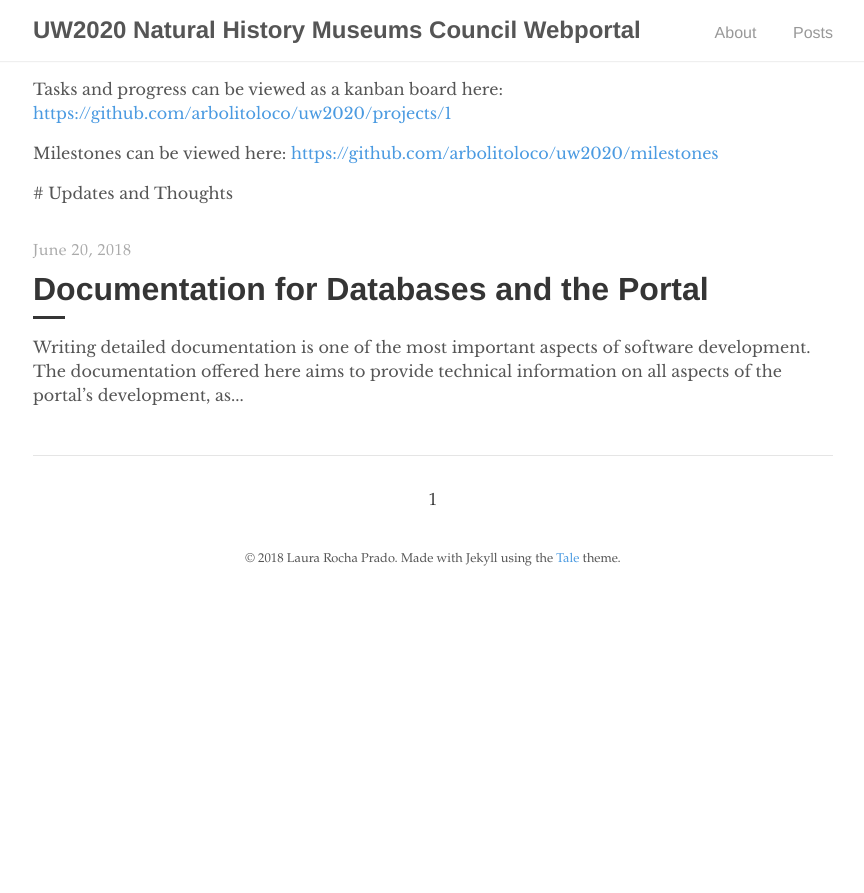
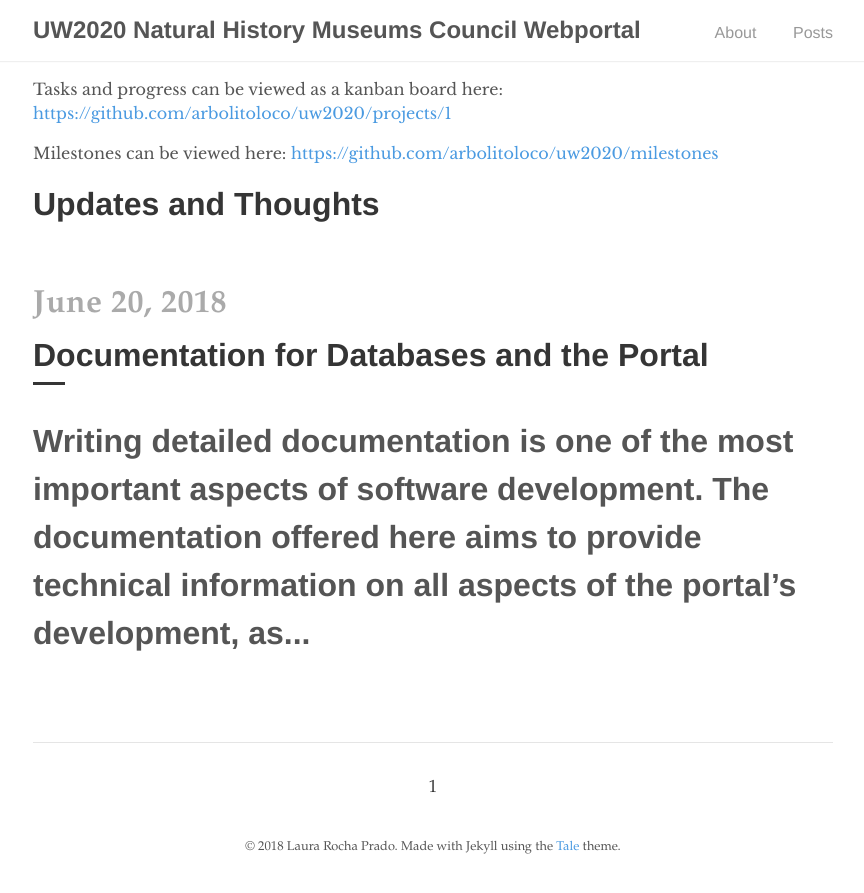
Before and after one commit to arbolitoloco/uw2020, a Jekyll site: the page built from index.html, in a window 1280 px wide. Shown: the top 893 px of the page, without its empty margins (207-1071 px from the left). Built offline with Jekyll 4.4.1, drawn with Linux system fonts in a browser that asks for light colours; the list of posts is cut into pages by our own code.

Commit message:
changed title sizes

```diff
--- a/_layouts/home.html
+++ b/_layouts/home.html
@@ -21,13 +21,13 @@
     <p>Milestones can be viewed here: <a href="https://github.com/arbolitoloco/uw2020/milestones">https://github.com/arbolitoloco/uw2020/milestones</a></p>
 
     <div class="catalogue">
-      # Updates and Thoughts
+      <h1>Updates and Thoughts<h1>
 
       {% for post in paginator.posts %}
       <a href="{{ post.url | prepend: site.baseurl }}" class="catalogue-item">
         <div>
           <time datetime="{{ post.date }}" class="catalogue-time">{{ post.date | date: "%B %d, %Y" }}</time>
-          <h1 class="catalogue-title">{{ post.title }}</h1>
+          <h2 class="catalogue-title">{{ post.title }}</h2>
           <div class="catalogue-line"></div>
 
           <p>
```
